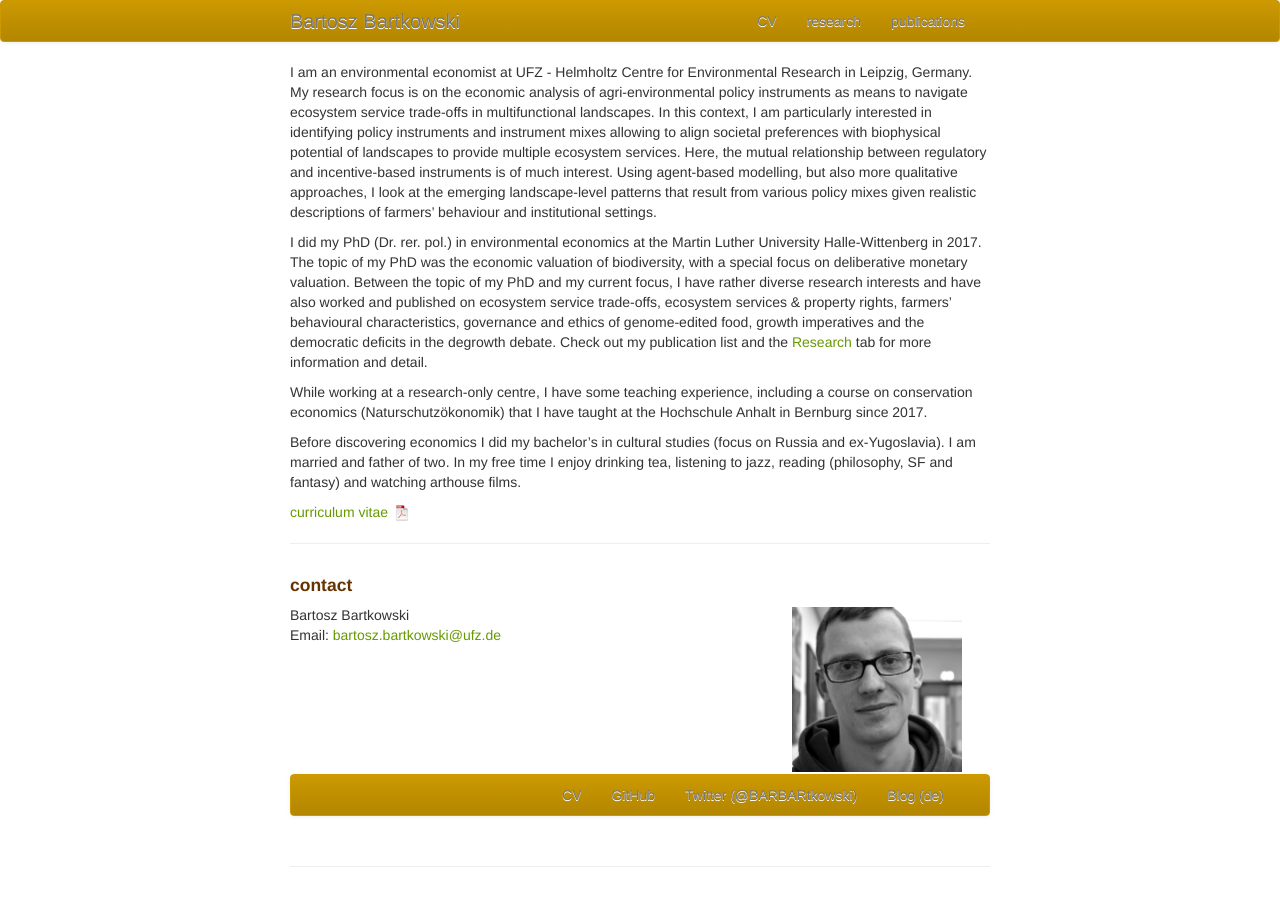
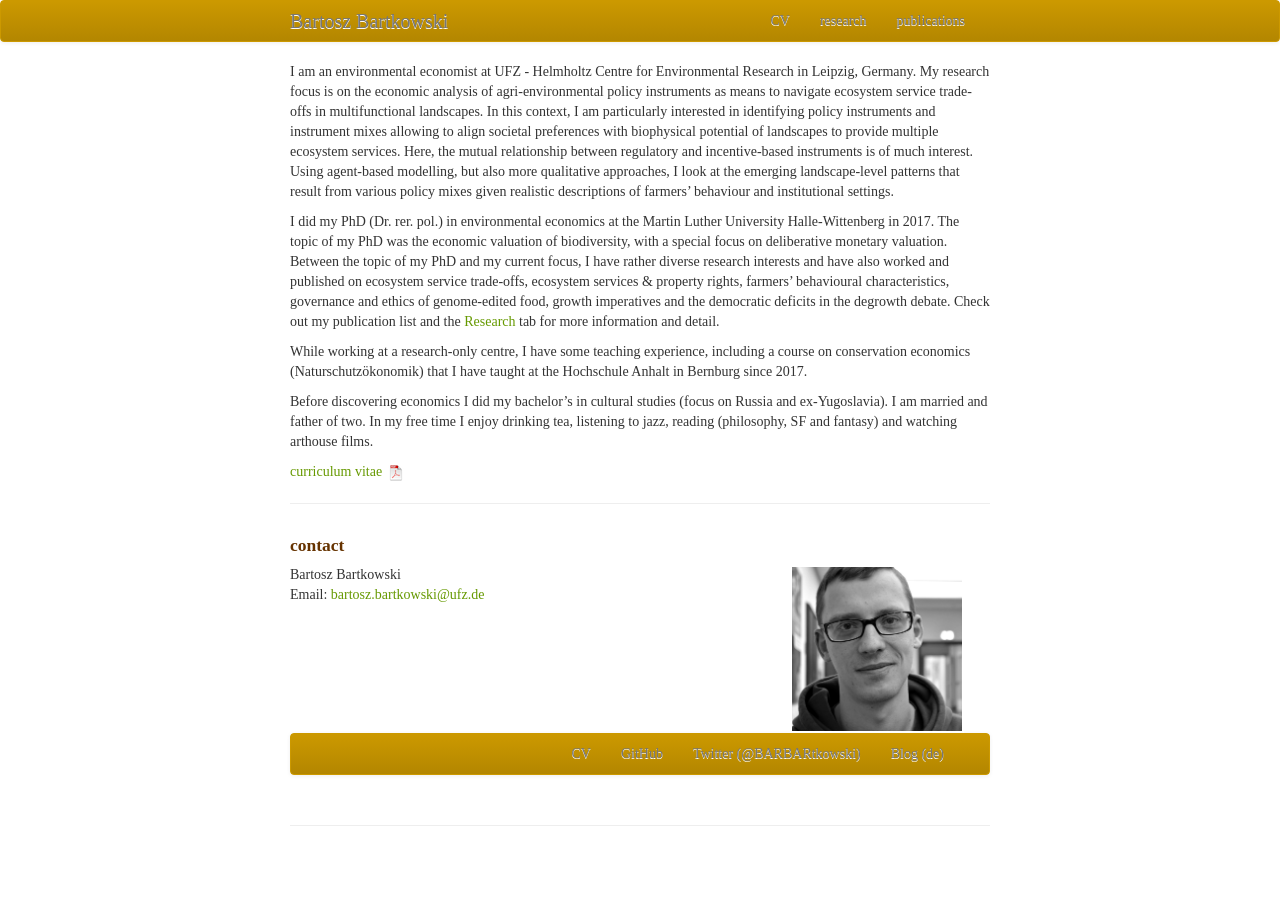
Before and after one commit to BartoszBartk/BartoszBartk.github.io, a Jekyll site: the page built from index.md, in a window 1280 px wide. Built offline with Jekyll 4.4.1, drawn with Linux system fonts in a browser that asks for light colours; our own code applies the rules of GitHub Pages for plain Markdown files.

Commit message:
playing around with CSS

```diff
--- a/assets/themes/twitter/css/my_custom_css.css
+++ b/assets/themes/twitter/css/my_custom_css.css
@@ -106,7 +106,3 @@ h1, h2, h3, h4 {
 	text-shadow:none;
 	color:black;
 }
-
-.content {
-	font:"Times New Roman"
-}
```
Also changed, not shown: assets/themes/twitter/bootstrap/css/bootstrap.2.2.2.min.css.
